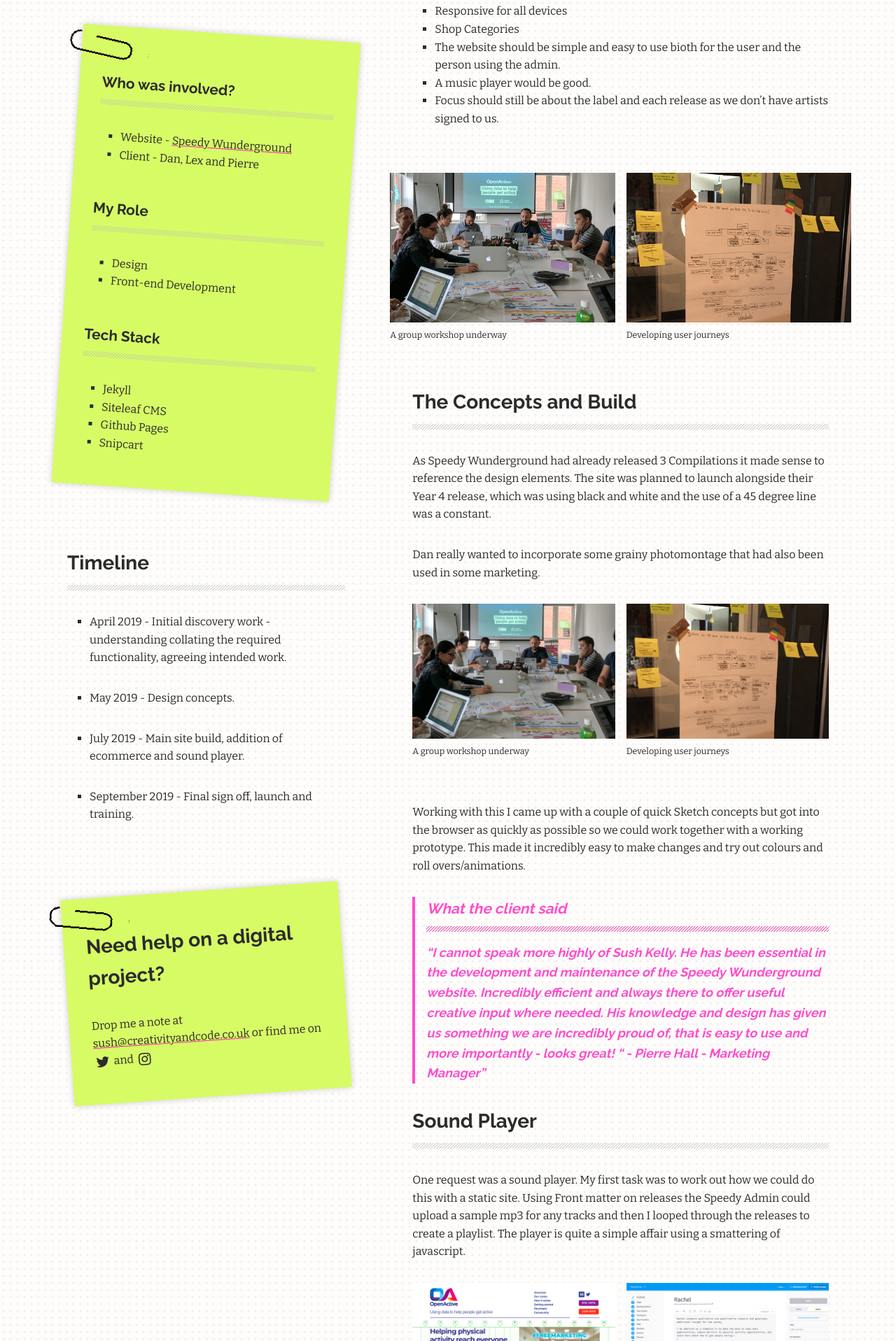
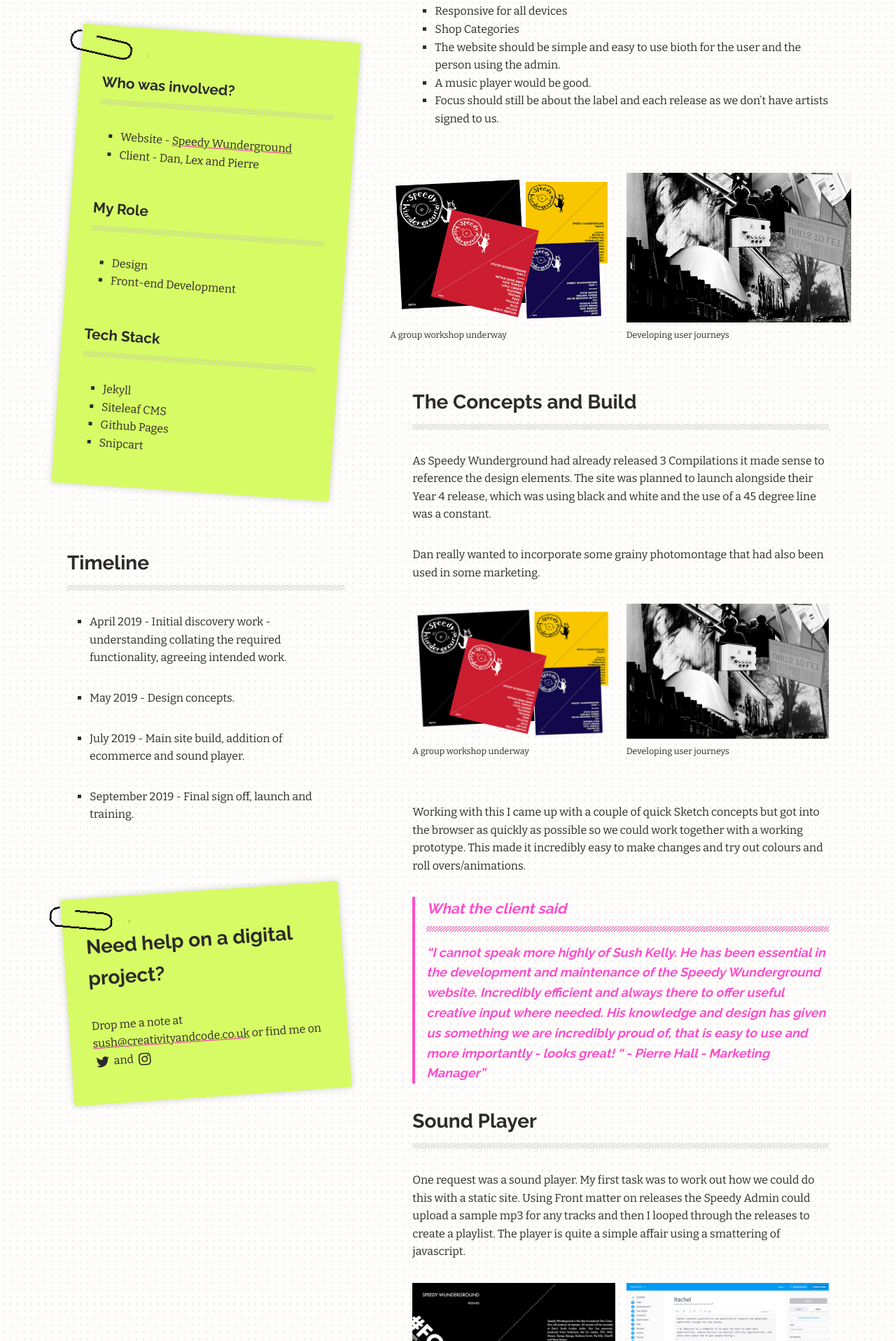
Before and after one commit to maxray/maxray.github.io, a Jekyll site: the page built from _case-studies/speedy-wundergound.markdown, in a window 1280 px wide. Shown: the part 821-2738 px from the top of the page at 70% size. Built offline with Jekyll 4.4.1, drawn with Linux system fonts in a browser that asks for light colours.

Commit message:
Updated Speedy Wundergound

```diff
--- a/_case-studies/speedy-wundergound.markdown
+++ b/_case-studies/speedy-wundergound.markdown
@@ -3,9 +3,9 @@
 categories:
 - Case Study
 thumbnail_image: "/uploads/openactive-jamstack.png"
-thumbnail_article_image1_file: "/uploads/workshop-at-open-active.png"
-thumbnail_article_image2_file: "/uploads/planning-user-journeys.png"
-thumbnail_article_image3_file: "/uploads/css-grid.png"
+thumbnail_article_image1_file: "/uploads/speedy-wunderground-compilations.png"
+thumbnail_article_image2_file: "/uploads/speedy-wunderground-montage.png"
+thumbnail_article_image3_file: "/uploads/speedy-wunderground-early-concept.png"
 thumbnail_article_image4_file: "/uploads/siteleaf-cms.png"
 thumbnail_article_image5_file: "/uploads/opportunity-data-types.png"
 thumbnail_article_image6_file: "/uploads/embedded-code.png"
```
